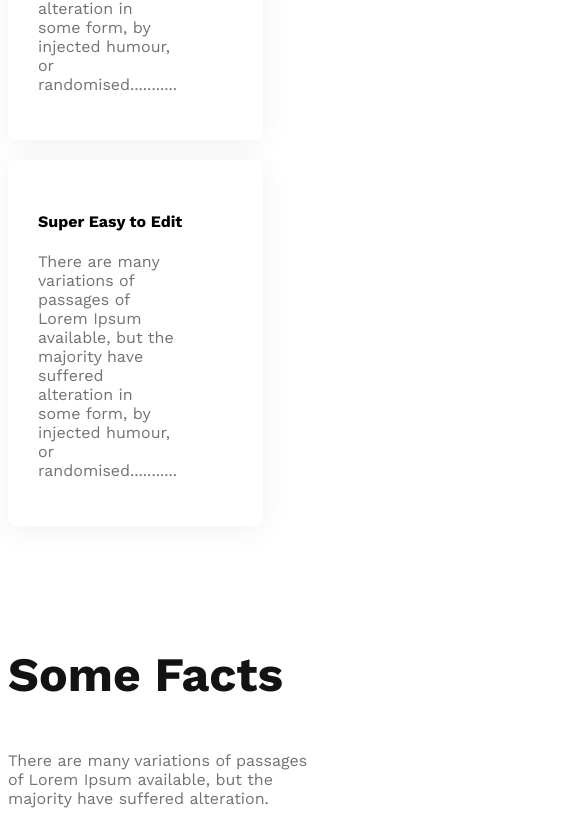
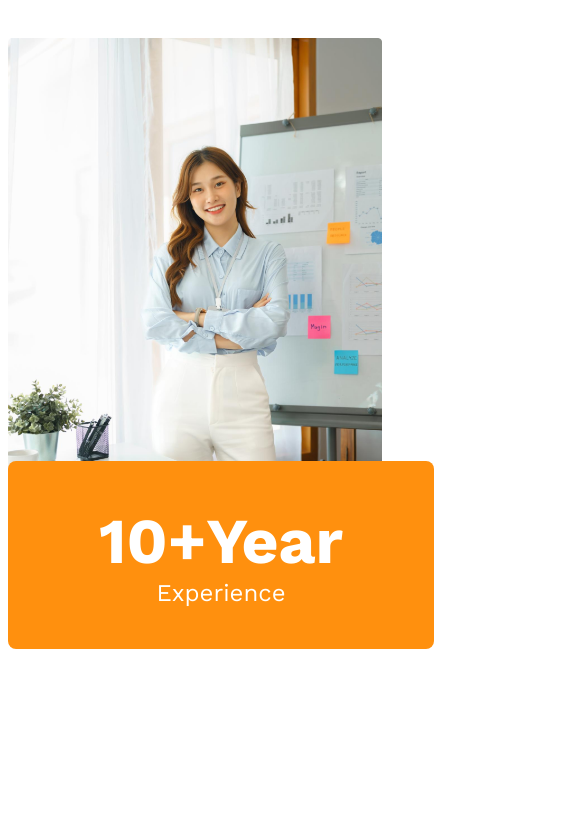
Before and after one commit to mus03/G3-Architects, a plain HTML site: page index.html in a window 390 px wide. Shown: the part 4608-5429 px from the top of the page, 585 px wide, since content can reach past the window. Drawn offline with nearby package versions, Linux system fonts and the light colour scheme.

Commit message:
added all section

```diff
--- a/styles/style.css
+++ b/styles/style.css
@@ -115,6 +115,10 @@ footer {
   background: #fff;
   box-shadow: 0px 4px 30px 0px rgba(0, 0, 0, 0.06);
 }
+.feature-img img {
+  height: 90%;
+  margin-left: 90px;
+}
 .ten-years-badge {
   border-radius: 8px;
   background: #ff900e;
@@ -122,17 +126,15 @@ footer {
   text-align: center;
   width: 342px;
   padding: 42px;
+  position: relative;
+  bottom: 100px;
 }
 .ten-years-badge h2 {
   font-size: 4rem;
-  font-weight: 700;
-  line-height: 70px;
   margin: 0px;
 }
 .ten-years-badge p {
   font-size: 1.5rem;
-  font-weight: 500;
-  line-height: 40px;
   margin: 0;
 }
 /* fact style */
@@ -198,9 +200,15 @@ footer {
   nav,
   .teams-container,
   .facts-card-container,
-  .sponsors-img-container {
+  .sponsors-img-container,
+  .features {
     flex-direction: column;
   }
+  .feature-img img {
+    width: 100%;
+    margin-left: 0px;
+  }
+
   .teams-img-container {
     grid-template-columns: 1fr;
   }
@@ -218,7 +226,8 @@ footer {
   }
   nav,
   .teams-container,
-  .sponsors-img-container {
+  .sponsors-img-container,
+  .features {
     flex-direction: column;
   }
 }
```
